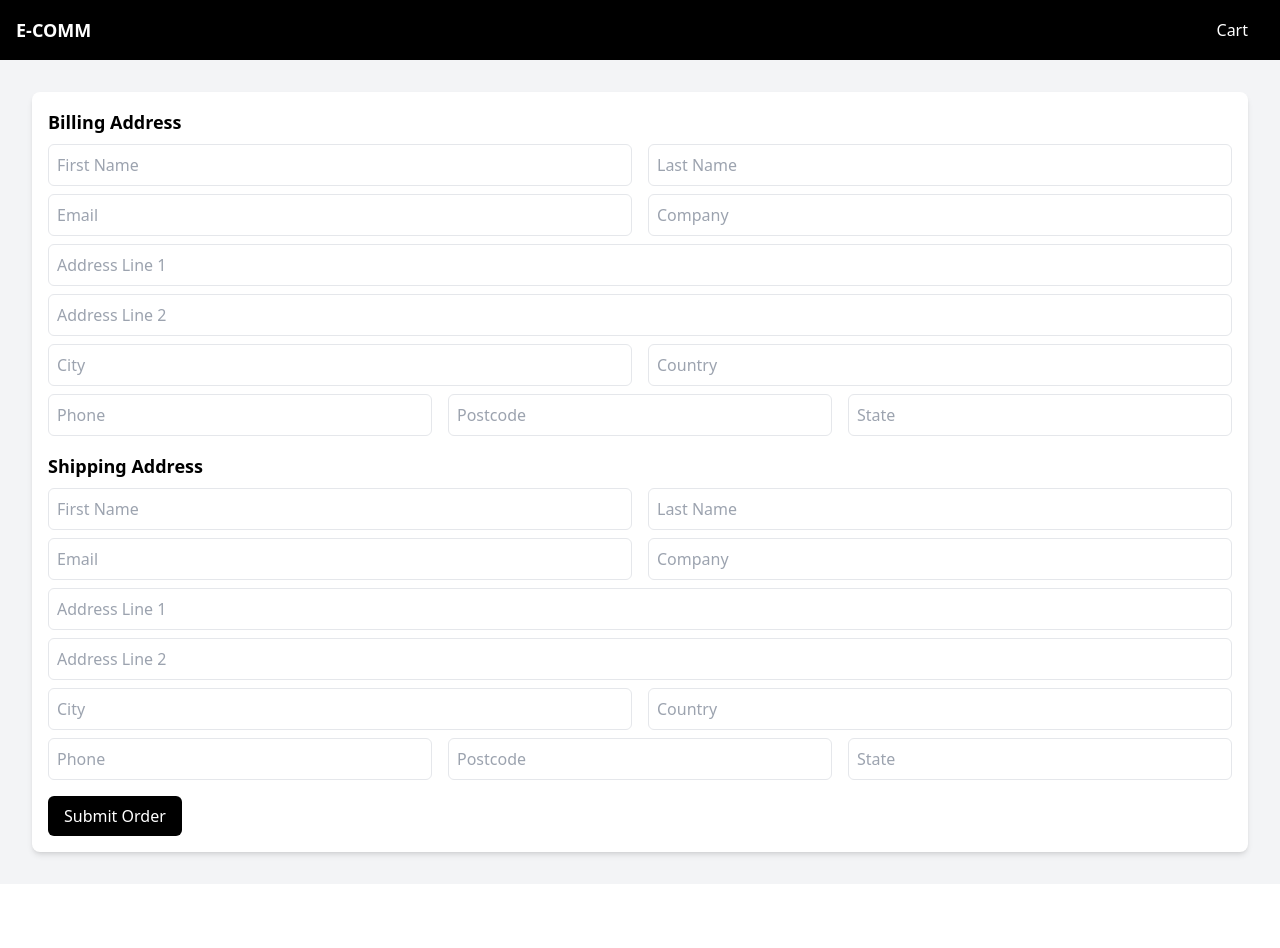
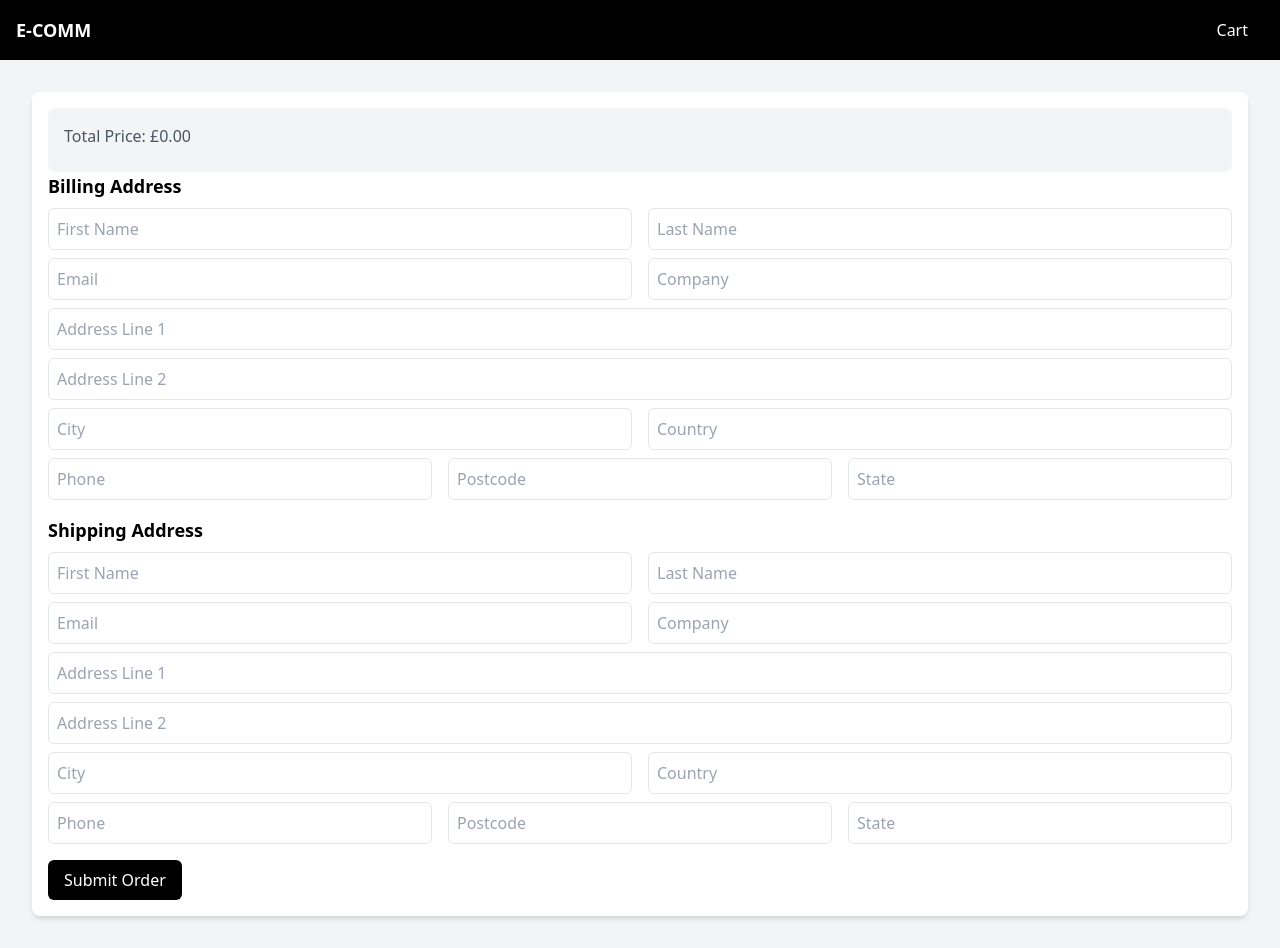
Before and after one commit to OXAYR/Woocomerce-Nextjs, a Next.js app: page /checkout in a window 1280 px wide. Before the commit the page ends 884 px from the top, so only its background shows below. Built offline with nearby package versions, Linux system fonts and the light colour scheme.

Commit message:
Added cart on the checkout

```diff
--- a/src/pages/cart/cartItems.js
+++ b/src/components/Cart/CartItems.js
@@ -1,6 +1,6 @@
 
 import { useDispatch } from "react-redux";
-import CartQty from "../../components/Cart/cartQty";
+import CartQty from "./cartQty";
 import {
     decrementLineItemQuantity,
     addLineItem,
--- a/src/pages/cart/index.js
+++ b/src/pages/cart/index.js
@@ -1,6 +1,6 @@
 
 import { useSelector } from 'react-redux';
-import CartItems from './CartItems';
+import CartItems from '../../components/Cart/CartItems';
 import { resetCartState } from '../../(store)/cartSlice/cartSlice';
 import { useDispatch } from 'react-redux';
 
--- a/src/pages/checkout/index.js
+++ b/src/pages/checkout/index.js
@@ -1,9 +1,11 @@
 
-
+import CartItems from '@/components/Cart/CartItems';
 import AddressForm from '@/components/Checkout/AddressForm';
 import { useState } from 'react';
+import { useSelector } from 'react-redux';
 
 const CheckoutPage = () => {
+    const cart = useSelector((state) => state.cart.lineItems);
     const [billing, setBilling] = useState({
         first_name: '',
         last_name: '',
@@ -44,6 +46,14 @@ const CheckoutPage = () => {
     return (
         <div className="bg-gray-100 min-h-screen p-8">
             <div className="container mx-auto bg-white rounded-lg shadow-md p-4">
+                <div className='bg-gray-100 rounded-lg p-4'>
+                    {cart.map((item) => (
+                        <CartItems key={item.id} lineItem={item} />
+                    ))}
+                    <p className="text-gray-600 mb-2">
+                        Total Price: £{calculateTotalPrice(cart)}
+                    </p>
+                </div>
                 <AddressForm
                     title="Billing Address"
                     address={billing}
@@ -65,4 +75,13 @@ const CheckoutPage = () => {
     );
 };
 
+const calculateTotalPrice = (cart) => {
+    let totalPrice = 0;
+    cart.forEach((item) => {
+        const formattedPrice = parseFloat(item.price) * 100;
+        totalPrice += (formattedPrice * item.quantity) / 100;
+    });
+    return totalPrice.toFixed(2);
+};
+
 export default CheckoutPage;
```
